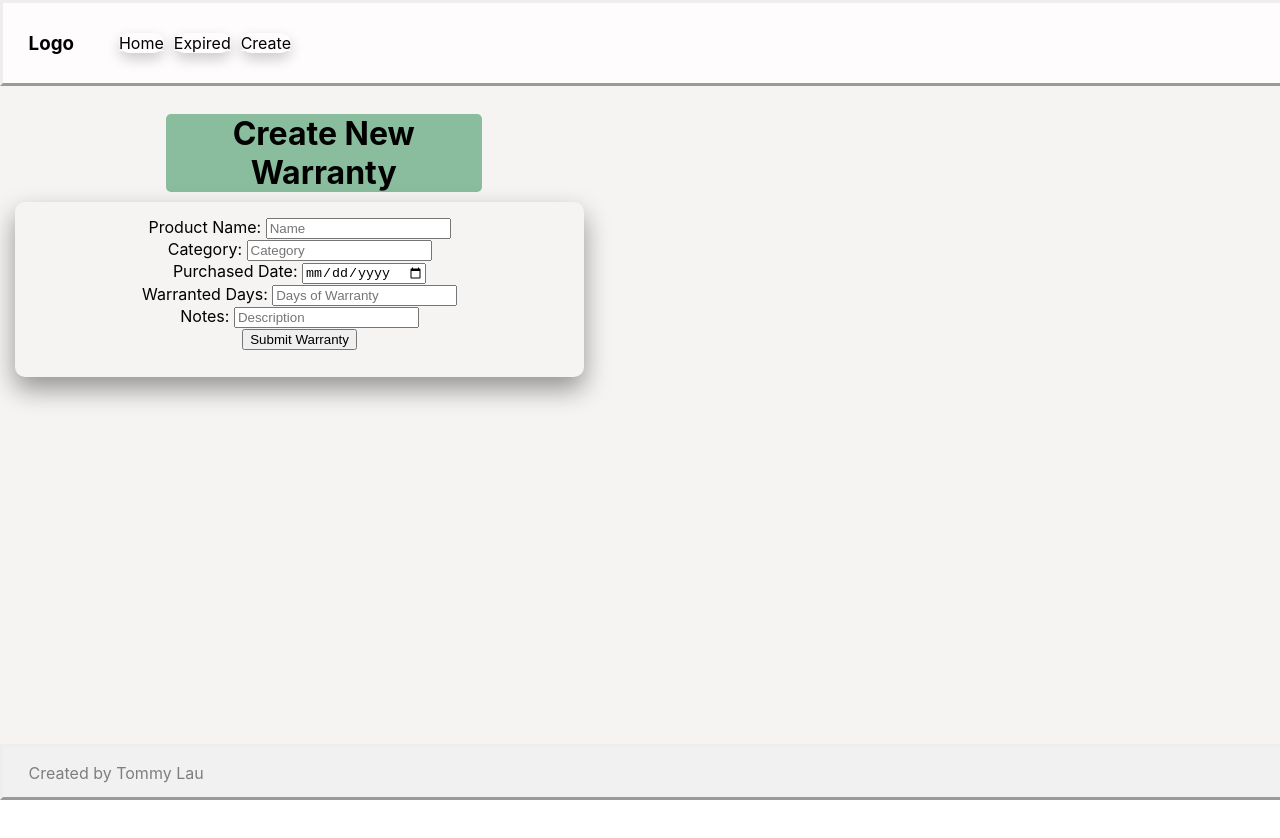
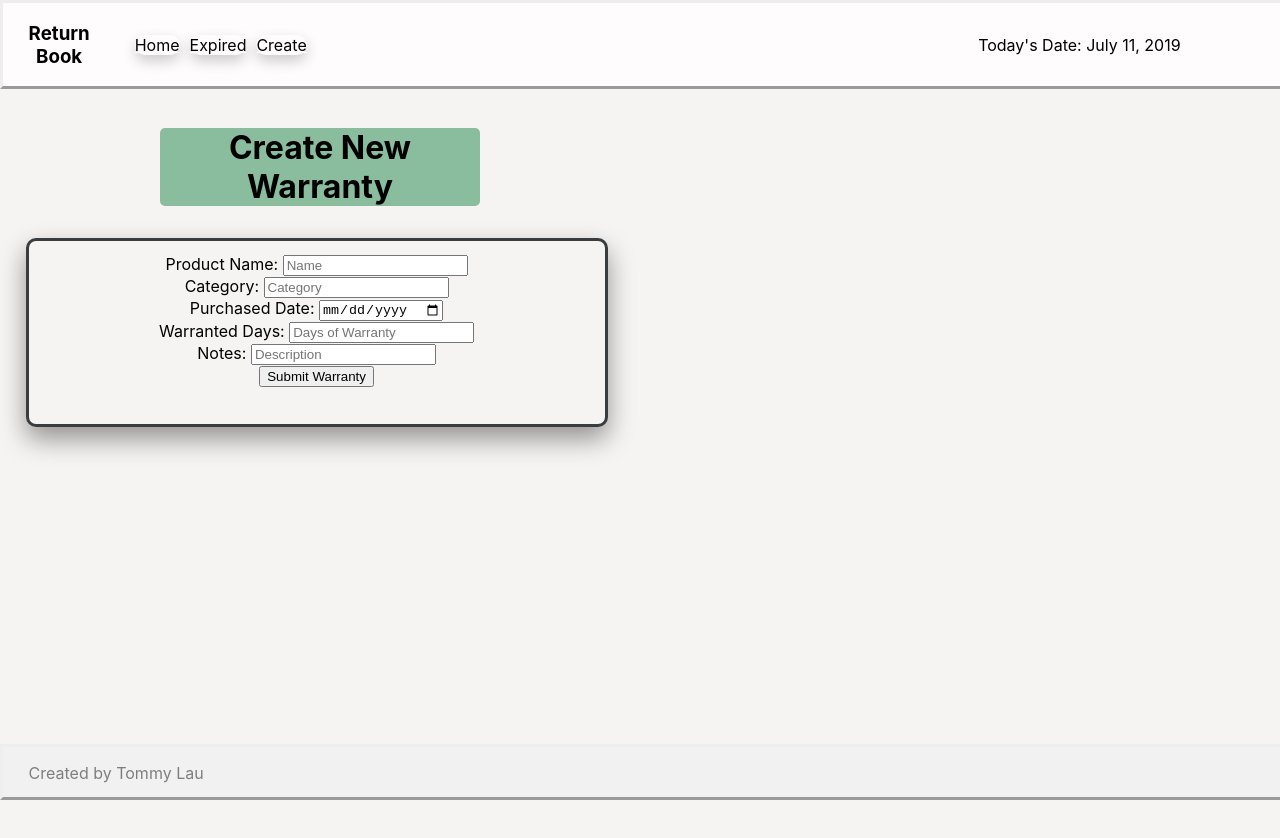
Before and after one commit to tlau425/mod5-frontend, a React (Create React App) app: page /create in a window 1280 px wide. Shown: the top 838 px of the page. Before the commit the page ends 800 px from the top, so only its background shows below. Built offline with nearby package versions, Linux system fonts and the light colour scheme; no server answers.

Commit message:
optimized CSS

```diff
--- a/src/App.css
+++ b/src/App.css
@@ -62,18 +62,18 @@ nav{
 .grid-container{
   display: grid;
   grid-template-columns: 50% 50%;
-  padding-left: 15px;
   background-color: #F6F4F3;
   text-align: center;
   position: relative;
   border-radius: 20px;
-  height: 800px;
+  height: 850px;
+  margin-top: 5%;
 }
 
 .card-container{
-  margin: inherit;
-  width: 90%;
-  height: 500px;
+  margin: auto;
+  width: 85%;
+  height: 400px;
   border: 3px solid #393D3F;
   border-radius: 10px;
   position: relative;
@@ -86,34 +86,52 @@ nav{
 
 }
 
+.expired-card-container{
+  margin: auto;
+  width: 90%;
+  height: 100%;
+  border: 3px solid #393D3F;
+  border-radius: 10px;
+  position: relative;
+  background-color: #FFFFFF;
+  padding: 10px;
+  padding-top: 3%;
+  margin-top: 5%;
+  margin-bottom: 100px;
+  box-shadow: 0 12px 26px 0 rgba(0, 0, 0, .4);
+
+}
+
 .form-container{
   background-color: #F6F4F3;
+  border: 3px solid #393D3F;
   border-radius: 10px;
   box-shadow: 0 12px 26px 0 rgba(0, 0, 0, .4);
   margin-top: 10px;
   height: 20%;
   position: relative;
-  padding-top: 15px;
+  padding-top: 2%;
+  margin-left: 4%;
+  margin-top: 5%;
   width: 90%;
 }
 
 h1{
   display: inline-table;
-  grid-template-columns: 45% 45%;
+  grid-template-columns: 50% 50%;
   margin: auto;
   width: 50%;
-  margin-top: 18%;
+  margin-top: 10%;
   background-color: #89BD9E;
   border-radius: 5px;
   text-align: center;
   position: relative;
-  margin-right: 15px;
 }
 
 .warrantyCard{
   box-sizing: border-box;
   box-shadow: 0 12px 26px 0 rgba(0, 0, 0, .4);
-  padding: 15px;
+  padding-top: 5%;
   text-align: center;
   background-color: #f1f1f1;
   width: 90%;
--- a/src/Nav.js
+++ b/src/Nav.js
@@ -7,10 +7,15 @@ function Nav(){
   const navStyle = {
     color: 'white'
   }
+  let dateStyles = {
+    color: 'black',
+    "margin-right": "10%",
+    "white-space": "nowrap"
+  };
 
   return(
     <nav>
-      <h3>Logo</h3>
+      <h3>Return Book</h3>
       <ul className="nav-links">
          <Link style={navStyle} to="/">
           <li className="nav-text">Home</li>
@@ -22,6 +27,7 @@ function Nav(){
           <li className="nav-text">Create</li>
         </Link>
       </ul>
+      <span style={dateStyles}> Today's Date: July 11, 2019 </span>
 
     </nav>
     )
--- a/src/components/Popup.js
+++ b/src/components/Popup.js
@@ -23,7 +23,7 @@ class Popup extends React.Component {
           <p>
             Personal Notes: {showWarranty.notes}
             <br></br>
-            Purchased on: {showWarranty.buy_date}
+            Purchased on: {formatDate(showWarranty.buy_date)}
             <br></br>
             Warrantied for {showWarranty.wrnty_days} days
             <br></br>
@@ -31,7 +31,7 @@ class Popup extends React.Component {
             <br></br>
           <h2>Days Remaining: {Math.floor(remainingDays(dateDaySum))+1} </h2>
           </p>
-          <button className="closeButton" onClick={this.props.closePopup}>close me</button>
+          <button className="closeButton" onClick={this.props.closePopup}>X</button>
           <button className="deleteButton" name="Delete" onClick={this.props.handleDeleteButton}> Delete Warranty </button>
         </div>
       </div>
--- a/src/containers/ExpiredWarrantiesList.js
+++ b/src/containers/ExpiredWarrantiesList.js
@@ -19,10 +19,13 @@ class ExpiredWarrantiesList extends React.Component{
     })
   }
   render(){
+    let styles = {
+      "marginRight": "0%"
+    };
     return(
       <div>
-        <h1>Expired Warranty List</h1>
-        <div className="card-container">
+        <h1 style={styles}>Expired Warranty List</h1>
+        <div className="expired-card-container">
           {this.renderWarranties()}
           </div>
       </div>
--- a/src/containers/WarrantiesContainer.js
+++ b/src/containers/WarrantiesContainer.js
@@ -67,6 +67,9 @@ class WarrantiesContainer extends React.Component{
         Accept: 'application/json'
       },
       body: JSON.stringify({warranty: newWarranty})
+    })
+    this.setState({
+      warranties: [...this.state.warranties, newWarranty]
     })
   }
 
```
